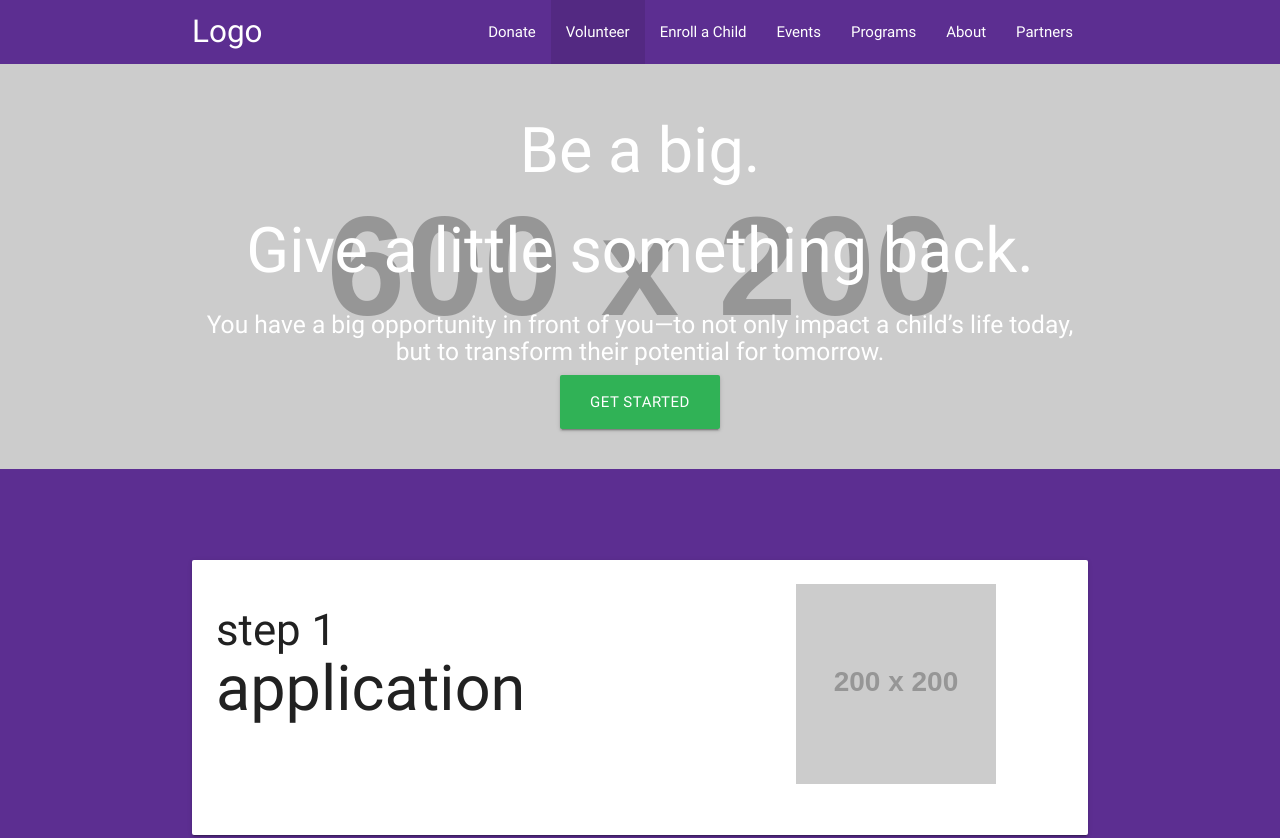
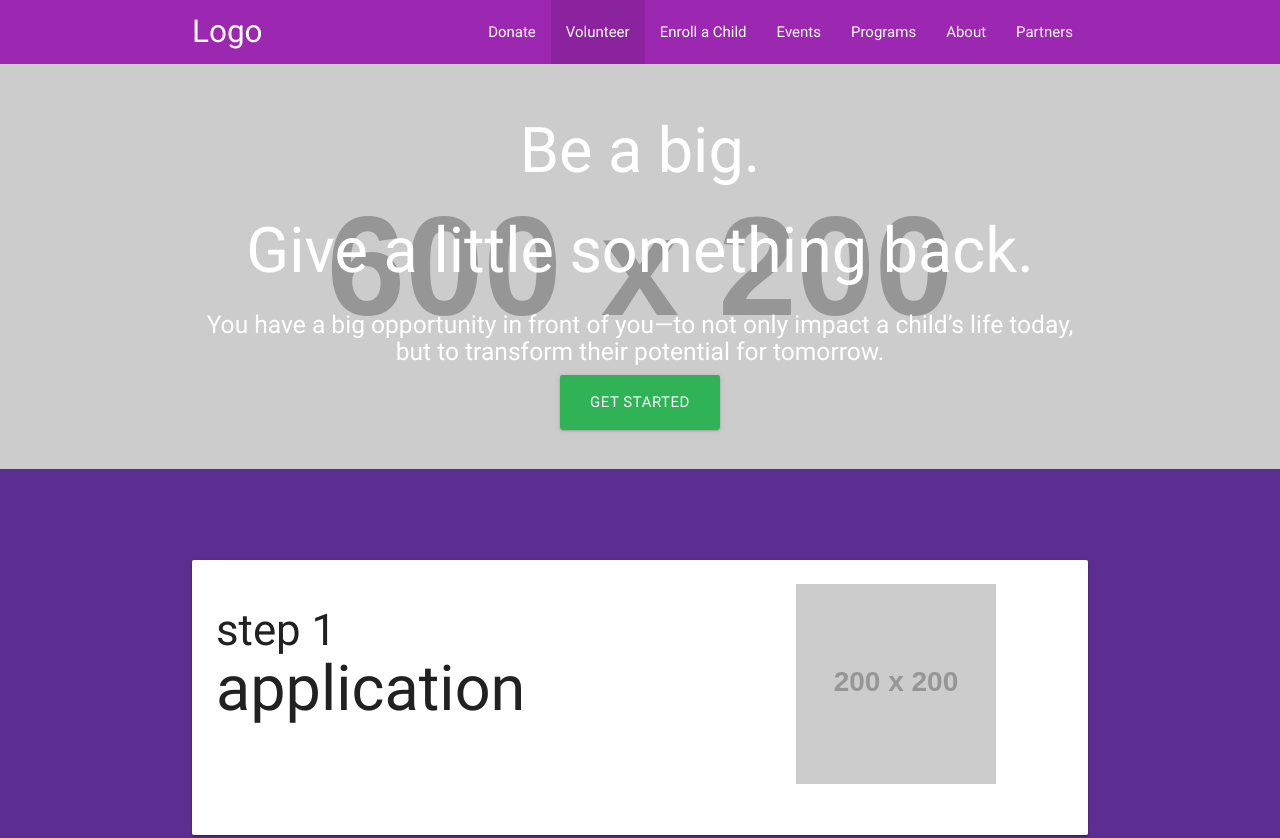
Before and after one commit to jeremybohannon/hackathonclt-2017, a website built with webpack: page src/index.html in a window 1280 px wide. Shown: the top 838 px of the page. Built offline with nearby package versions, Linux system fonts and the light colour scheme; placeholder pictures from the web are drawn by us.

```diff
--- a/src/styles/components/_variables.scss
+++ b/src/styles/components/_variables.scss
@@ -33,7 +33,7 @@
 // 1. Colors
 // ==========================================================================
 
-$primary-color: #5C2E91 !default;
+$primary-color: #9c27b0 !default;
 $primary-color-light: lighten($primary-color, 15%) !default;
 $primary-color-dark: darken($primary-color, 15%) !default;
 
```
